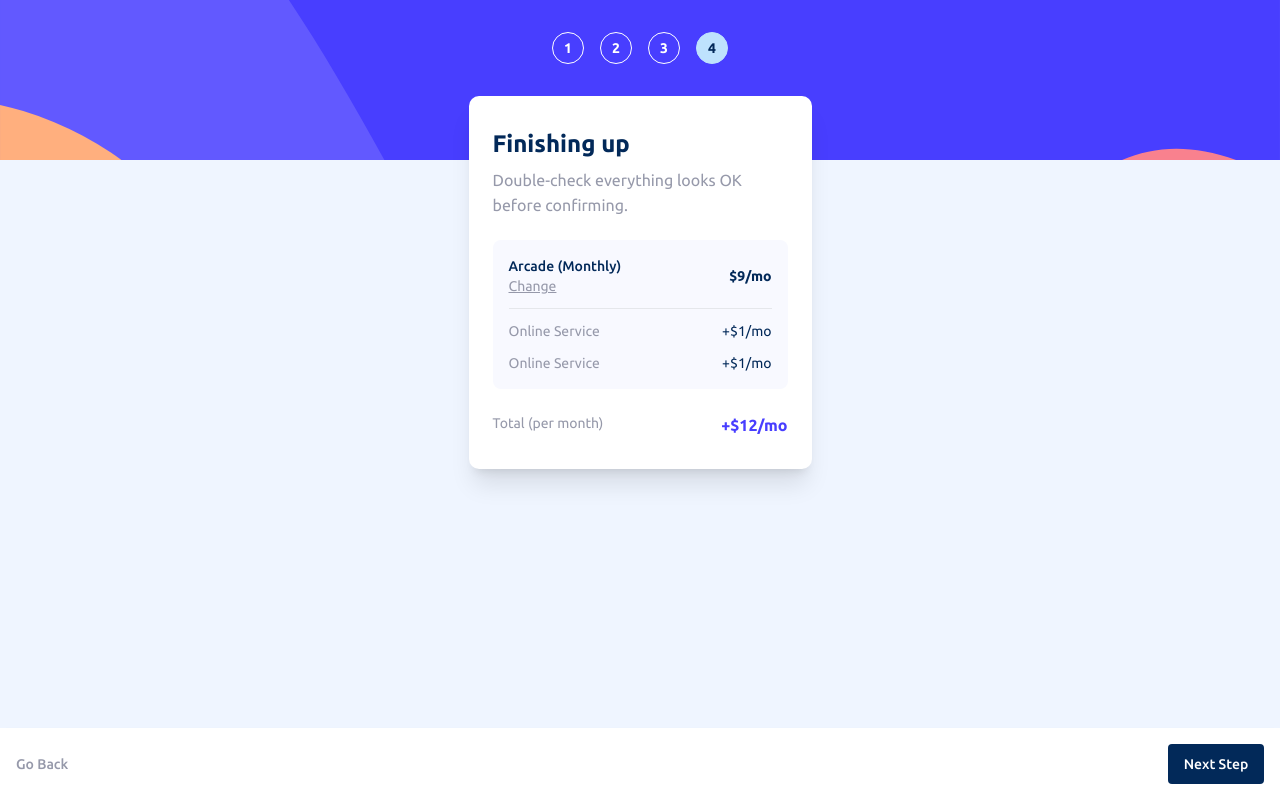
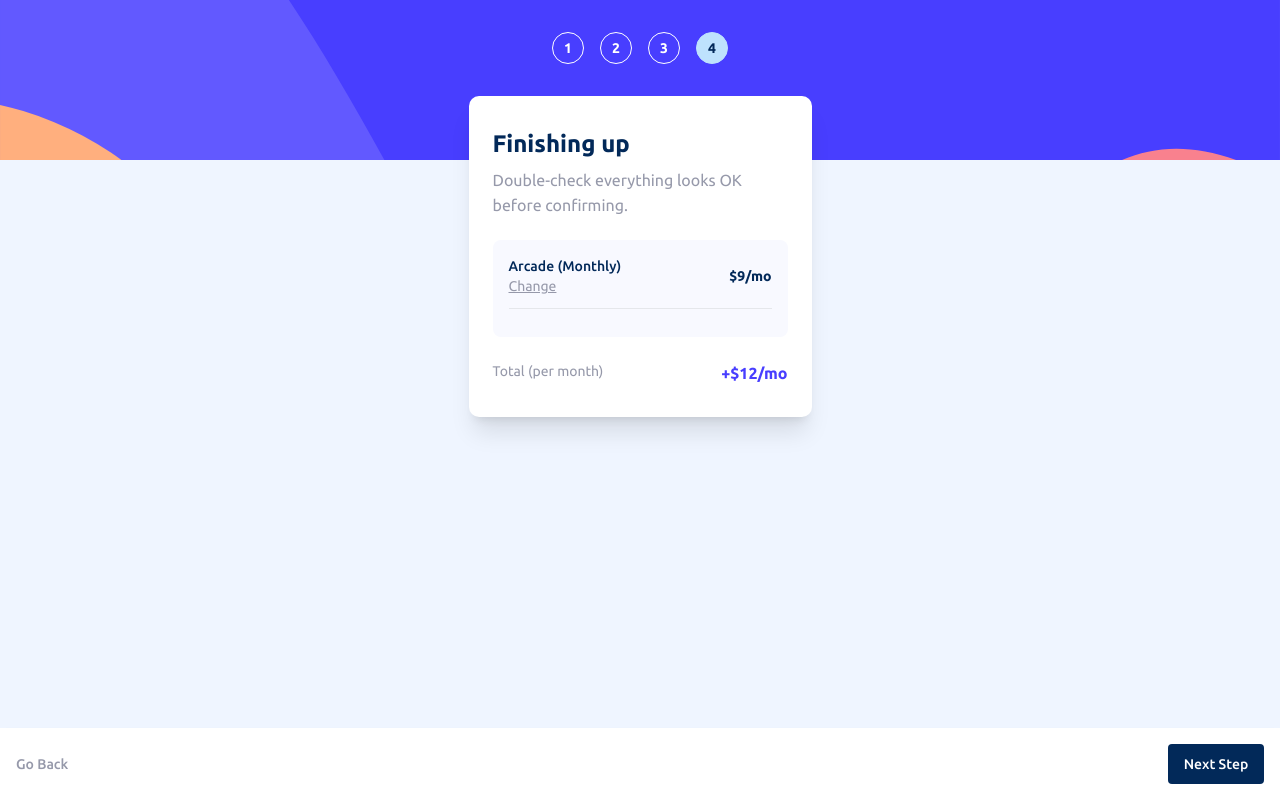
Before and after one commit to WhereIsPumpkin/Multi-Step-Form, a React (Vite) app: page /finish in a window 1280 px wide. Built offline with nearby package versions, Linux system fonts and the light colour scheme.

Commit message:
feat: finish page rendering

```diff
--- a/src/pages/Finish.jsx
+++ b/src/pages/Finish.jsx
@@ -1,7 +1,10 @@
 import MenuBar from "../components/MenuBar";
 import { Link, useNavigate } from "react-router-dom";
+import { useSelector } from "react-redux";
 
 const Finish = () => {
+  const formSlice = useSelector((state) => state.form);
+
   const navigate = useNavigate();
   return (
     <main className="flex flex-col items-center  h-screen">
@@ -21,7 +24,7 @@ const Finish = () => {
           <div className="flex justify-between items-center pb-3 border-b">
             <div className="flex flex-col">
               <h1 className="font-ubuntu text-sm font-medium text-[#022959]">
-                Arcade (Monthly)
+                {`${formSlice.plan} (${formSlice.subscriptionType})`}
               </h1>
               <Link
                 to="/plan"
@@ -31,27 +34,49 @@ const Finish = () => {
               </Link>
             </div>
             <span className="font-ubuntu text-sm text-[#022959] font-bold">
-              $9/mo
+              {formSlice.plan === "Arcade" &&
+              formSlice.subscriptionType === "Yearly"
+                ? "$90/yr"
+                : formSlice.plan === "Arcade" &&
+                  formSlice.subscriptionType === "Monthly"
+                ? "$9/mo"
+                : formSlice.plan === "Advanced" &&
+                  formSlice.subscriptionType === "Yearly"
+                ? "120/yr"
+                : formSlice.plan === "Advanced" &&
+                  formSlice.subscriptionType === "Monthly"
+                ? "$12/mo"
+                : formSlice.plan === "Pro" &&
+                  formSlice.subscriptionType === "Monthly"
+                ? "$15/mo"
+                : formSlice.plan === "Pro" &&
+                  formSlice.subscriptionType === "Yearly"
+                ? "$150/yr"
+                : null}
             </span>
           </div>
 
           <ul className="flex flex-col gap-3">
-            <li className="flex justify-between items-center">
-              <h1 className="text-[#9699AA] text-sm font-normal font-ubuntu">
-                Online Service
-              </h1>
-              <span className="font-ubuntu text-sm text-[#022959] font-normal">
-                +$1/mo
-              </span>
-            </li>
-            <li className="flex justify-between items-center">
-              <h1 className="text-[#9699AA] text-sm font-normal font-ubuntu">
-                Online Service
-              </h1>
-              <span className="font-ubuntu text-sm text-[#022959] font-normal">
-                +$1/mo
-              </span>
-            </li>
+            {Object.entries(formSlice.addOns).map(([key, value]) => {
+              if (value) {
+                return (
+                  <li key={key} className="flex justify-between items-center">
+                    <h1 className="text-[#9699AA] text-sm font-normal font-ubuntu">
+                      {key === "onlineService"
+                        ? "Online service"
+                        : key === "largeStorage"
+                        ? "Larger storage"
+                        : key === "customizableProfile"
+                        ? "Customizable profile"
+                        : null}
+                    </h1>
+                    <span className="font-ubuntu text-sm text-[#022959] font-normal">
+                      {key === "onlineService" ? "+$1/mo" : "+$2/mo"}
+                    </span>
+                  </li>
+                );
+              }
+            })}
           </ul>
         </div>
 
```
